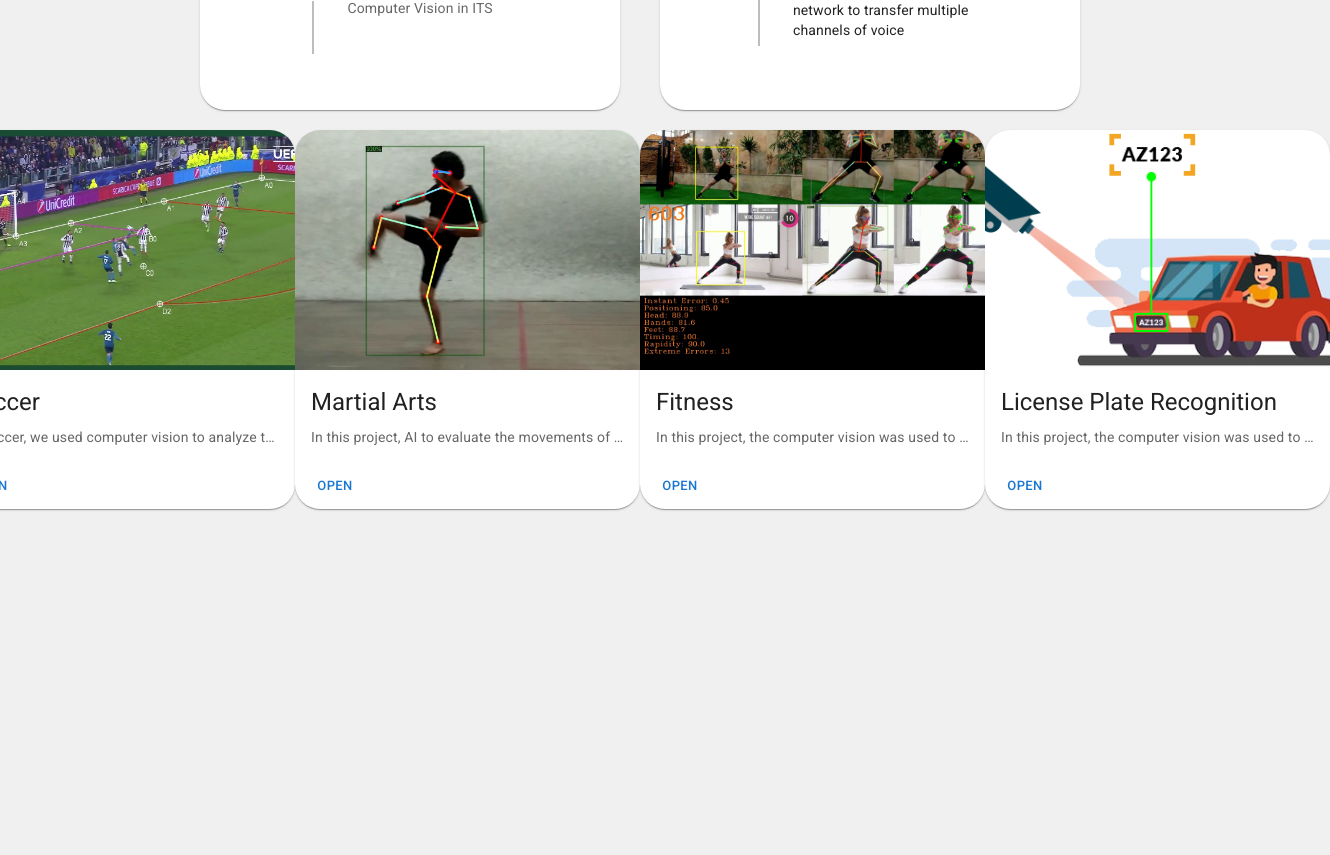
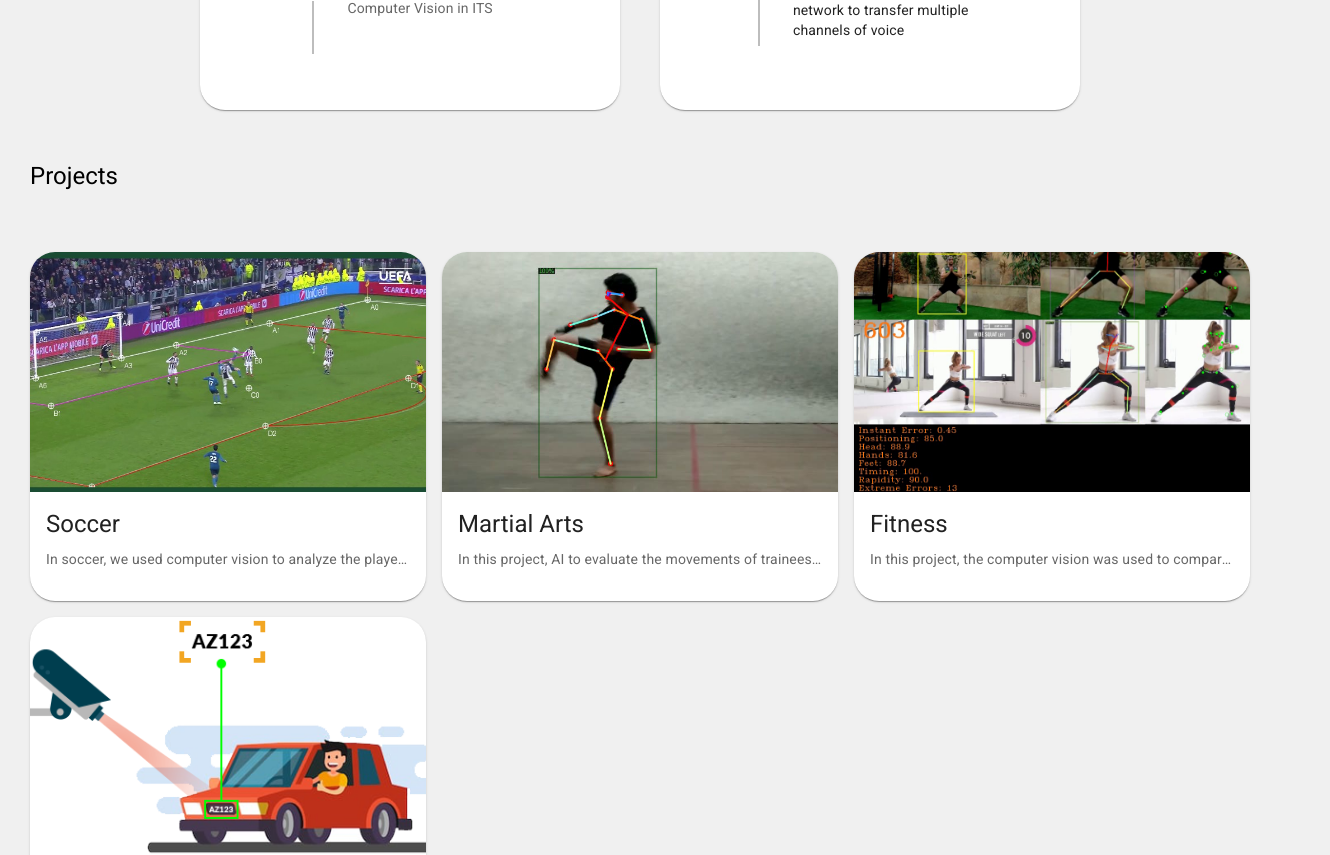
Before and after one commit to eslami-net/eslami-net.github.io, a React (Create React App) app: page / in a window 1280 px wide. Shown: the part 1308-2163 px from the top of the page, 1330 px wide, since content can reach past the window. Before the commit the page ends 1853 px from the top, so only its background shows below. Built offline with nearby package versions, Linux system fonts and the light colour scheme.

Commit message:
projects deployed

```diff
--- a/src/components/parts/profession/Project.jsx
+++ b/src/components/parts/profession/Project.jsx
@@ -4,34 +4,34 @@ import CardContent from "@mui/material/CardContent";
 import CardMedia from "@mui/material/CardMedia";
 import Typography from "@mui/material/Typography";
 import { Button, CardActionArea, CardActions } from "@mui/material";
+import Grid from "@mui/material/Grid";
 
 import useMediaQuery from "@mui/material/useMediaQuery";
 export default function Project({ projects }) {
   const matches = useMediaQuery("(min-width:600px)"); // is greater than 600
   return (
-    <div
+    <>
+      <Typography
+        variant="h5"
         style={{
-        display: "flex",
-        flexDirection: matches ? "row" : "column",
-        justifyContent: "center",
-        alignItems: "center",
-        height: "100%",
-        // marginTop: 20,
+          padding: 30,
+        }}
+      >
+        Projects
+      </Typography>
+      <Grid
+        container
+        spacing={2}
+        style={{
+          padding: 30,
         }}
       >
         {projects?.map((p) => {
           return (
+            <Grid item xs={12} md={4}>
               <Card
-            sx={{ minWidth: 345 }}
-            // style={{
-            //   margin: 10,
-            // }}
                 style={{
                   borderRadius: 25,
-              // width: matches ? "20%" : "90%",
-              // minHeight: "200px",
-              // minWidth: "220px",
-              // marginTop: matches ? 0 : 20,
                 }}
               >
                 <CardActionArea>
@@ -56,13 +56,15 @@ export default function Project({ projects }) {
                   </CardContent>
                 </CardActionArea>
                 <CardActions>
-              <Button size="small" color="primary">
+                  {/* <Button size="small" color="primary">
                     Open
-              </Button>
+                  </Button> */}
                 </CardActions>
               </Card>
+            </Grid>
           );
         })}
-    </div>
+      </Grid>
+    </>
   );
 }
```
Also changed, not shown: 1 other file (tests, documents, lock files or other folders). Lines whose indentation alone changed are shown as unchanged.
